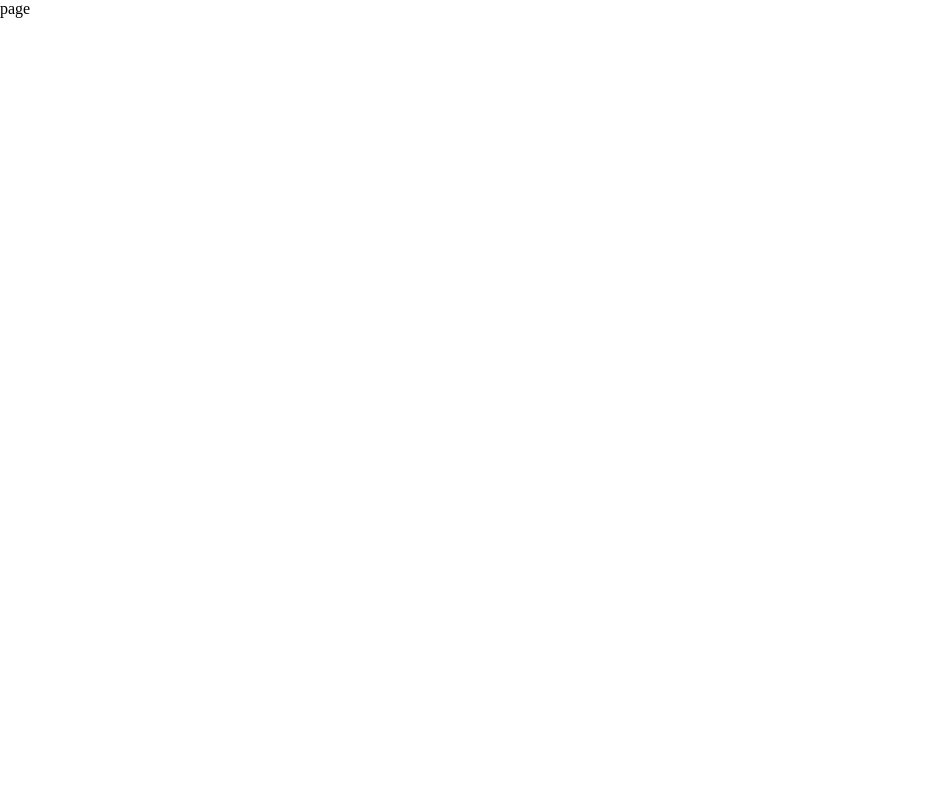
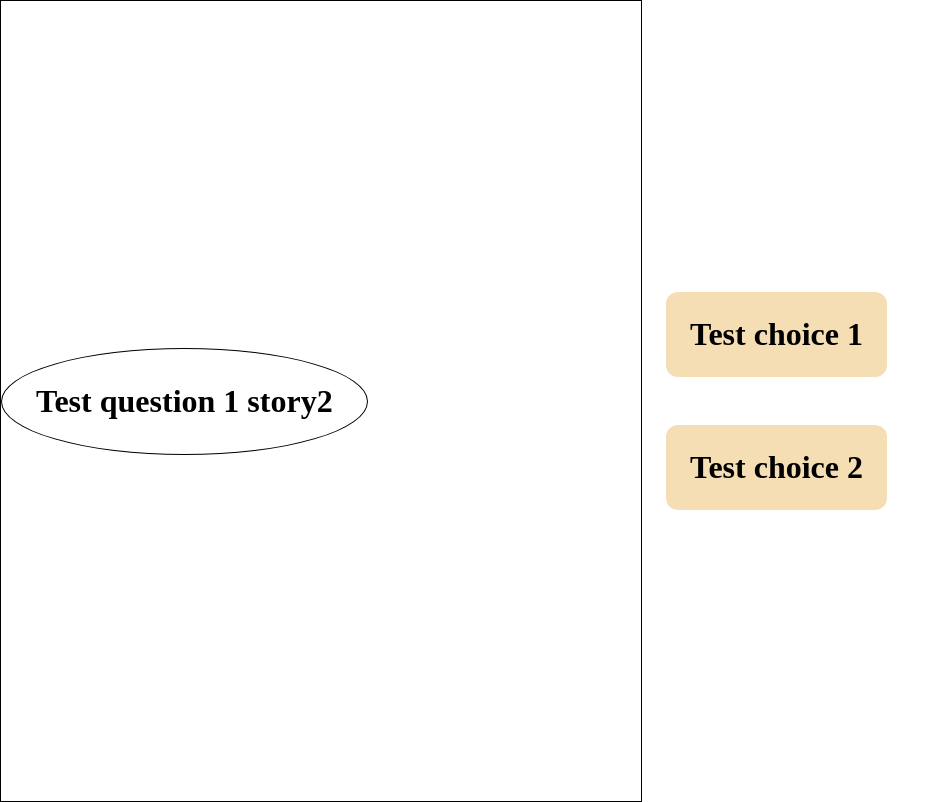
Before and after one commit to Francia-bdz/reboot2023, a Next.js app: page /story2 in a window 1280 px wide. Shown: the whole page, without its empty margins (0-950 px from the left). Built offline with nearby package versions, Linux system fonts and the light colour scheme.

Commit message:
add story2 content

```diff
--- a/src/app/resources/page.js
+++ b/src/app/resources/page.js
@@ -1,5 +1,5 @@
 import styles from "./resources.module.scss";
 
 export default function page() {
-  return <div>page</div>;
+  return <div>page ressources</div>;
 }
--- a/src/app/story2/page.js
+++ b/src/app/story2/page.js
@@ -1,5 +1,65 @@
+"use client";
+
+import { useEffect, useState } from "react";
+import { useRouter } from "next/navigation";
+import Scene from "../components/Scene/Scene";
+import Choices from "../components/Choices/Choices";
+import BtnNext from "../components/BtnNext/BtnNext";
 import styles from "./story2.module.scss";
+import data from "../../data/story2.json";
 
-export default function page() {
-  return <div>page</div>;
+export default function Home() {
+  const router = useRouter();
+
+  const [currentScene, setCurrentScene] = useState(0);
+  const [selectedResponse, setSelecteResponse] = useState(null);
+  const [showChoices, setShowChoices] = useState(true);
+  const [isBtnShown, setIsBtnShown] = useState(false);
+  const changeScene = () => {
+    if (currentScene < data.story.length - 1) {
+      setShowChoices(true);
+      setCurrentScene(currentScene + 1);
+      setSelecteResponse(null);
+      if (data.story[currentScene + 1].choices) {
+        setIsBtnShown(false);
+      } else {
+        setIsBtnShown(true);
+      }
+    } else {
+      router.push("/resources");
+    }
+  };
+  const handleKeyPress = (e) => {
+    if (e.key === " " && isBtnShown) {
+      changeScene();
+    }
+  };
+
+  useEffect(() => {
+    window.addEventListener("keydown", handleKeyPress);
+
+    return () => {
+      window.removeEventListener("keydown", handleKeyPress);
+    };
+  }, [changeScene]);
+
+  const handleChoiceClick = (response) => {
+    setSelecteResponse(response);
+    setShowChoices(false);
+    setIsBtnShown(true);
+  };
+
+  return (
+    <div className={styles.storyContainer}>
+      <Scene scene={data.story[currentScene]} response={selectedResponse} />
+      {data.story[currentScene].choices && (
+        <Choices
+          showChoices={showChoices}
+          choices={data.story[currentScene].choices}
+          handleChoiceClick={handleChoiceClick}
+        />
+      )}
+      <BtnNext shown={isBtnShown} onClick={() => changeScene()} />
+    </div>
+  );
 }
--- a/src/app/story2/story2.module.scss
+++ b/src/app/story2/story2.module.scss
@@ -0,0 +1,3 @@
+.storyContainer {
+  display: flex;
+}
--- a/src/data/story2.json
+++ b/src/data/story2.json
@@ -2,7 +2,7 @@
   "story": [
     {
       "id": 1,
-      "question": "Test question 1",
+      "question": "Test question 1 story2",
       "choices": [
         {
           "id": 1,
```
